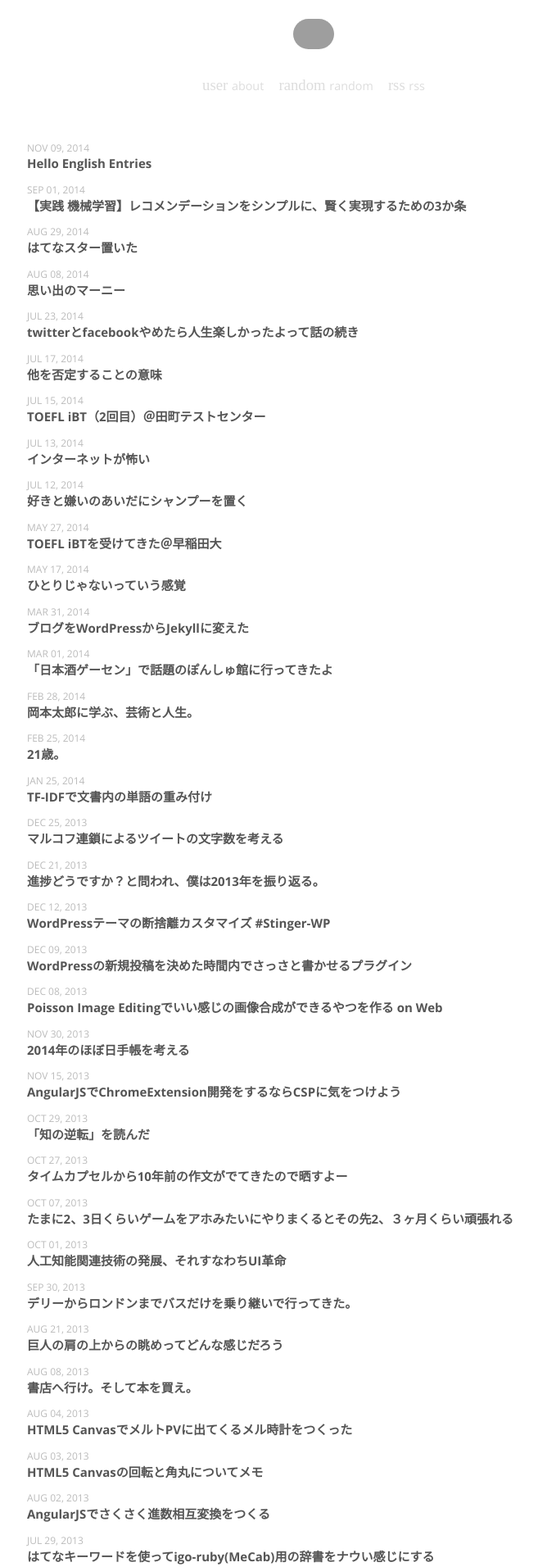
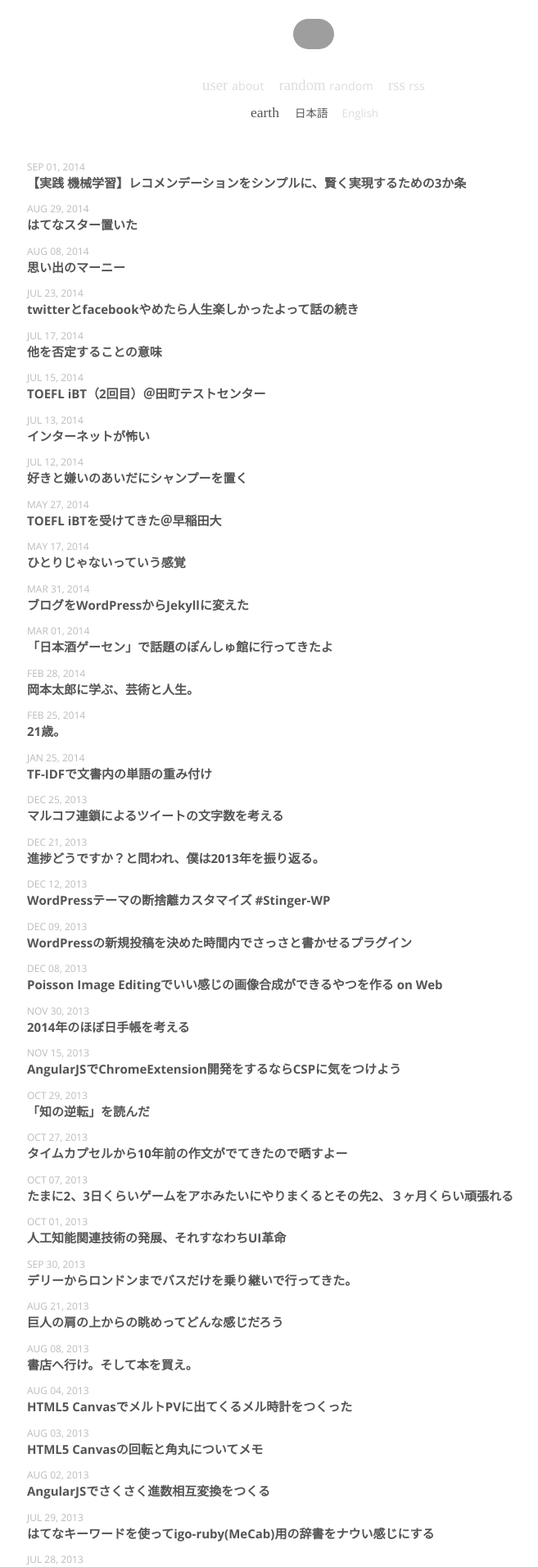
Before and after one commit to takuti/old.blog.takuti.me, a Jekyll site: the page built from index.html, in a window 1280 px wide. Shown: the top 1912 px of the page at 82% size, without its empty margins (257-914 px from the left). Built offline with Jekyll 4.4.1, drawn with Linux system fonts in a browser that asks for light colours; nearby versions of some CDN libraries; some web fonts are replaced; Markdown is read by kramdown in place of the engine named in the settings; grey boxes are pictures that could not be loaded.

Commit message:
[add] language chooser

```diff
--- a/_layouts/default.html
+++ b/_layouts/default.html
@@ -55,6 +55,19 @@
       posts.push("{{ post.url }}");
       {% endfor %}
       $('#random').attr('href',posts[Math.floor(Math.random() * posts.length)]);
+
+      // language chooser
+      $('#language .l').click(function() {
+        $('.l').removeClass('active');
+        $(this).addClass('active');
+        if ($(this).text() == '日本語') {
+          $('.entry-list .lang-ja').show();
+          $('.entry-list .lang-en').hide();
+        } else {
+          $('.entry-list .lang-ja').hide();
+          $('.entry-list .lang-en').show();
+        }
+      });
     </script>
 
   </body>
--- a/css/style.scss
+++ b/css/style.scss
@@ -167,6 +167,24 @@ nav {
   }
 }
 
+#language {
+  font-size: 0.9em;
+  text-align: center;
+  margin: -40px 0 40px 0;
+  span {
+    display: inline-block;
+    margin: 0 .5em;
+    &.l {
+      cursor: pointer;
+      color: $sub-sub-sub-color;
+      &:hover,
+      &.active {
+        color: $primary-color;
+      }
+    }
+  }
+}
+
 #container {
   font-size: 15px;
   width: $content-width;
--- a/index.html
+++ b/index.html
@@ -3,10 +3,18 @@ layout: default
 title: TOP
 ---
 
-
-<!-- This loops through the paginated posts -->
+<div id="language">
+  <span class="symbol active">earth </span>
+  <span class="l active">日本語</span>
+  <span class="l">English</span>
+</div>
 <dl class="entry-list">
 {% for post in site.posts %}
+  {% if post.lang == 'ja' %}
+  <span class="lang-{{ post.lang }}" visible>
+  {% else %}
+  <span class="lang-{{ post.lang }}" hidden>
+  {% endif %}
   <dt>
   <span class="date">
     {{ post.date | date: '%b %d, %Y' | upcase }}
@@ -15,5 +23,6 @@ title: TOP
   <dd>
     <a href="{{ post.url }}">{{ post.title }}</a>
   </dd>
+  </span>
 {% endfor %}
 </dl>
```
